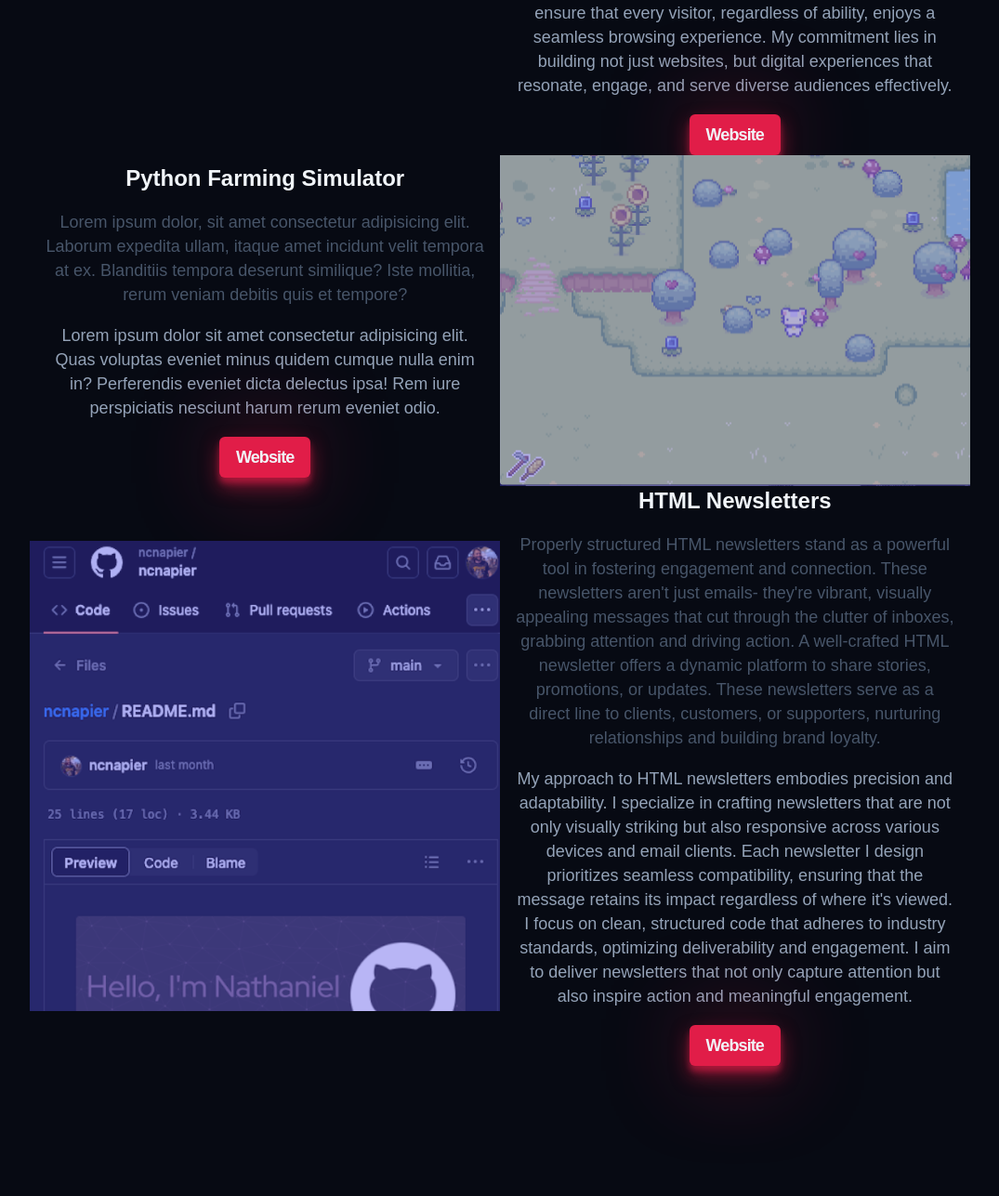
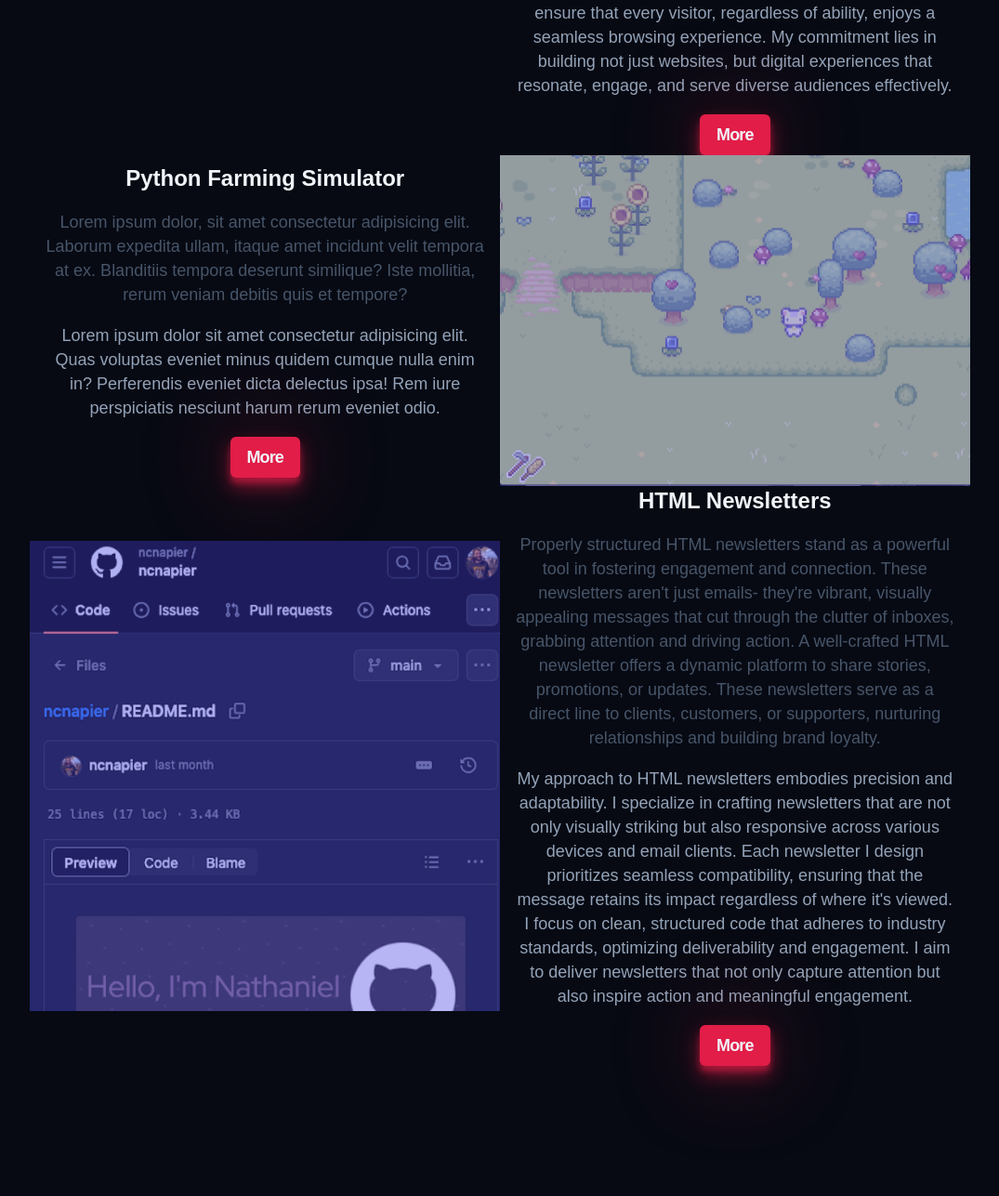
Before and after one commit to ncnapier/web-dev-portfolio, a website built with Vite: page index.html in a window 1280 px wide. Shown: the part 4153-5440 px from the top of the page at 93% size, without its empty margins (102-1177 px from the left). Built offline with nearby package versions, Linux system fonts and the light colour scheme; a web font is replaced by a local one.

Commit message:
Update index.html
link to pygame githum repo

```diff
--- a/index.html
+++ b/index.html
@@ -245,7 +245,7 @@
             <p class="work__project-description2">
               As a web developer, my approach centers on creating responsive, adaptable websites. I prioritize user experience by ensuring that every site I craft scales seamlessly on any screen, from desktops to mobile devices. Moreover, I integrate search engine optimization (SEO) techniques and web accessibility standards to ensure inclusivity and visibility. By adhering to web accessibility guidelines, I ensure that every visitor, regardless of ability, enjoys a seamless browsing experience. My commitment lies in building not just websites, but digital experiences that resonate, engage, and serve diverse audiences effectively.
             </p>
-            <a class="btn work__project-btn" href="#">Website</a>
+            <a class="btn work__project-btn" href="#">More</a>
           </div>
           <!-- Project 2 -->
           <h3 class="work__project-title">Python Farming Simulator</h3>
@@ -266,7 +266,7 @@
               eveniet dicta delectus ipsa! Rem iure perspiciatis nesciunt harum
               rerum eveniet odio.
             </p>
-            <a class="btn work__project-btn" href="#">Website</a>
+            <a class="btn work__project-btn" target="_blank" href="https://github.com/ncnapier/pygame-farm-sim">More</a>
           </div>
           <!-- Project 3 -->
           <h3 class="work__project-title">HTML Newsletters</h3>
@@ -281,7 +281,7 @@
             <p class="work__project-description2">
               My approach to HTML newsletters embodies precision and adaptability. I specialize in crafting newsletters that are not only visually striking but also responsive across various devices and email clients. Each newsletter I design prioritizes seamless compatibility, ensuring that the message retains its impact regardless of where it's viewed. I focus on clean, structured code that adheres to industry standards, optimizing deliverability and engagement. I aim to deliver newsletters that not only capture attention but also inspire action and meaningful engagement.
             </p>
-            <a class="btn work__project-btn" href="#">Website</a>
+            <a class="btn work__project-btn" href="#">More</a>
           </div>
         </div>
       </section>
```
